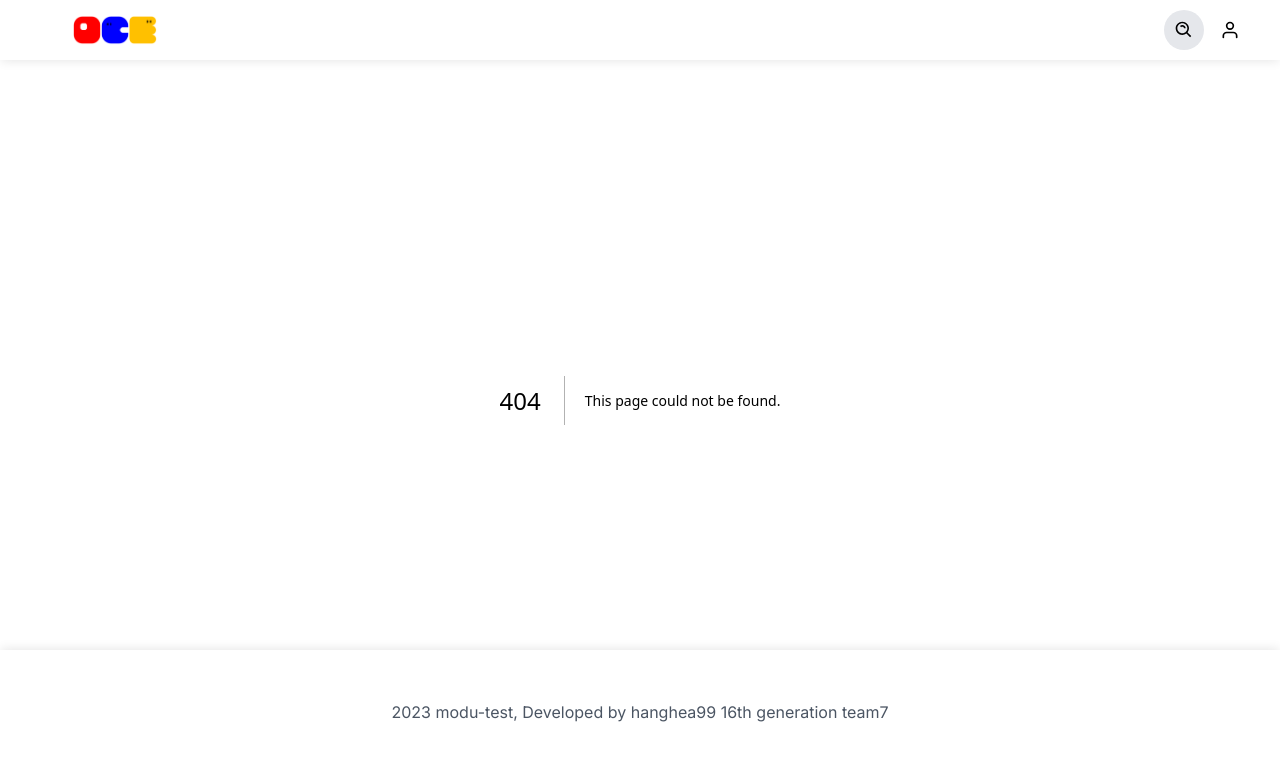
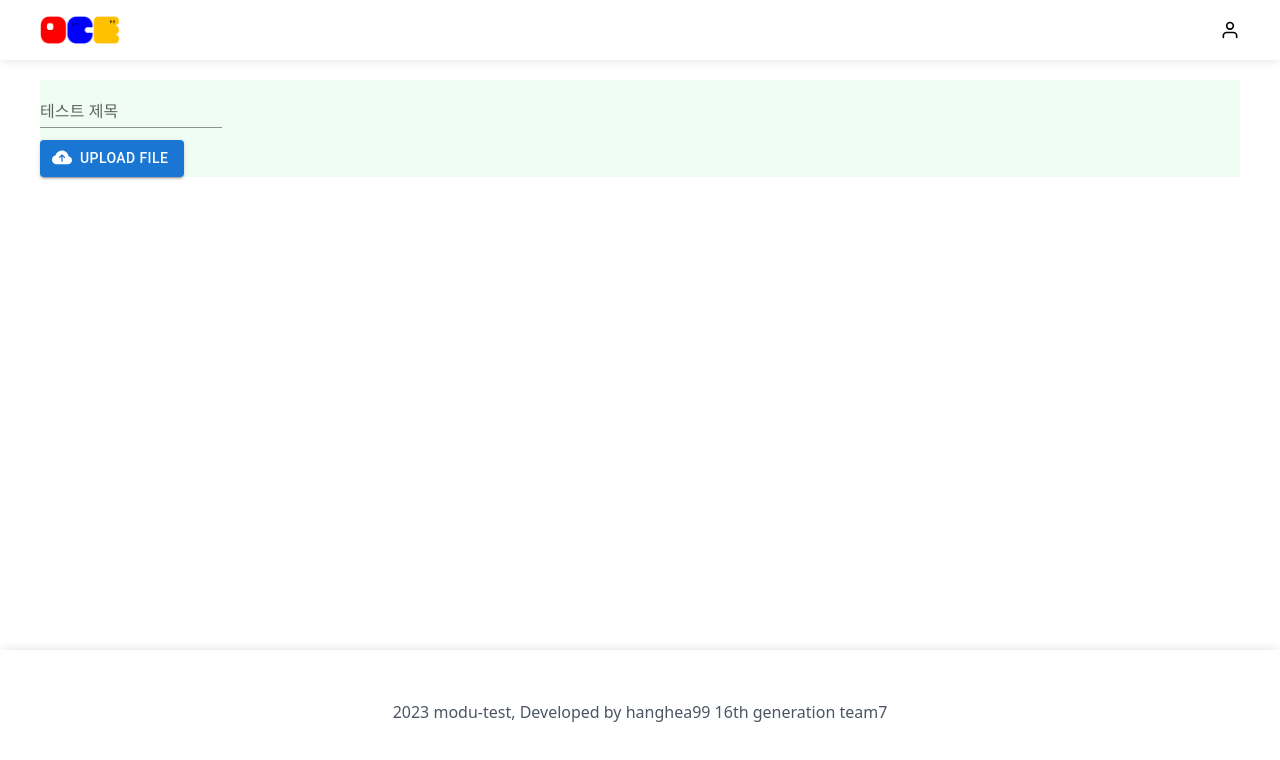
Before and after one commit to modu-test-team7/modu-test-FE, a Next.js app: page /create in a window 1280 px wide. Before the commit this address had no page. Shown: the top 760 px of the page. Built offline with nearby package versions, Linux system fonts and the light colour scheme.

Commit message:
공통 레이아웃 확인

```diff
--- a/package.json
+++ b/package.json
@@ -9,10 +9,13 @@
     "lint": "next lint"
   },
   "dependencies": {
+    "@material-ui/core": "^4.12.4",
+    "@mui/styles": "^5.14.10",
     "@types/node": "20.6.2",
     "@types/react": "18.2.21",
     "@types/react-dom": "18.2.7",
     "autoprefixer": "10.4.15",
+    "axios": "^1.5.0",
     "clsx": "^2.0.0",
     "eslint": "8.49.0",
     "eslint-config-next": "13.4.19",
@@ -21,6 +24,7 @@
     "react": "18.2.0",
     "react-dom": "18.2.0",
     "react-icons": "^4.11.0",
+    "react-router-dom": "^6.16.0",
     "sonner": "^0.7.2",
     "tailwindcss": "3.3.3",
     "typescript": "5.2.2",
--- /dev/null
+++ b/src/app/create/page.tsx
@@ -0,0 +1,45 @@
+'use client';
+
+import { makeStyles } from '@mui/styles';
+import { TextField } from '@mui/material';
+import React from 'react';
+import TestPicture from '@/components/createTest/TestPicture';
+
+type pageProps = {};
+
+const useStyles = makeStyles({
+  root: {
+    '& label.Mui-focused': {
+      color: 'green', // 라벨 색 변경
+    },
+    '& .MuiInput-underline:after': {
+      borderBottomColor: 'green', // 밑줄 색 변경
+    },
+    '& .MuiOutlinedInput-root': {
+      '&.Mui-focused fieldset': {
+        borderColor: 'green', // 외곽선 색 변경 (variant="outlined"인 경우)
+      },
+    },
+  },
+});
+
+const Page: React.FC<pageProps> = () => {
+  const classes = useStyles();
+
+  return (
+    <div className="w-[1200px] h-[100%] mx-auto flex flex-col  justify-center bg-green-50">
+      <div className='h-[60px]'>
+        <TextField
+          id="standard-multiline-flexible"
+          label="테스트 제목"
+          multiline
+          maxRows={4}
+          variant="standard"
+          className={classes.root}
+        />
+      </div>
+      <TestPicture />
+    </div>
+  );
+};
+export default Page;
--- a/src/app/layout.tsx
+++ b/src/app/layout.tsx
@@ -19,9 +19,9 @@ export default function RootLayout({
   children: React.ReactNode
 }) {
   return (
-    <html lang="en">
+    <html>
       <Header />
-      <body className={inter.className}>{children}</body>
+      <main className={inter.className}>{children}</main>
       <Footer />
     </html>
   )
--- /dev/null
+++ b/src/app/login/page.tsx
@@ -0,0 +1,11 @@
+import React from 'react';
+
+type pageProps = {
+
+};
+
+const page:React.FC<pageProps> = () => {
+
+  return <div>로그인페이지</div>
+}
+export default page;
--- a/src/app/page.tsx
+++ b/src/app/page.tsx
@@ -1,17 +1,26 @@
+
 import Image from 'next/image';
 import OAuthButton from '../components/button/OAuthButton';
 import Button from '../components/button/Button';
 import { BsShare } from 'react-icons/bs';
 import { RiKakaoTalkFill } from 'react-icons/ri';
 import ButtonGroup from '../components/button/ButtonGroup';
+import Link from 'next/link';
+import Header from '@/components/Layout/Header';
 
 export default function Home() {
   return (
-    <div className="w-[410px]">
+    <div>
+
       <Button secondary icon={BsShare} />
-      <Button primary danger>테스트하기</Button>
+      <Button primary danger>
+        테스트하기
+      </Button>
       <OAuthButton icon={RiKakaoTalkFill}> 카카오로 로그인하기 </OAuthButton>
       <ButtonGroup primaryName="저장하기" secondaryName="취소" />
+      <Link href="create-test">
+        <div className="w-[200px] h-[200px] bg-green-200">테스트만들기</div>
+      </Link>
     </div>
   );
 }
--- /dev/null
+++ b/src/components/HeaderDropdown.tsx
@@ -0,0 +1,16 @@
+import Link from 'next/link';
+import React from 'react';
+
+type HeaderDropdownProps = {};
+
+const HeaderDropdown: React.FC<HeaderDropdownProps> = () => {
+  return (
+    <div className="w-[120px] absolute z-50 shadow-md top-[50px] right-[-50px] flex flex-col items-center justify-start py-[20px] rounded-md">
+      <div className='py-[5px] text-xs font-bold'>마이페이지</div>
+      <div className='py-[5px] text-xs font-bold'>나의 테스트</div>
+      <div className='py-[5px] text-xs font-bold'>참여 테스트</div>
+      <div className='py-[5px] text-xs font-bold text-gray-600'>로그아웃</div>
+    </div>
+  );
+};
+export default HeaderDropdown;
--- a/src/components/Layout/Header.tsx
+++ b/src/components/Layout/Header.tsx
@@ -1,38 +1,42 @@
+'use client';
+
 import React from 'react';
 import Image from 'next/image';
 import Link from 'next/link';
-import { BiSearchAlt } from 'react-icons/bi';
 import { FiUser } from 'react-icons/fi';
-
+import { useState } from 'react';
+import HeaderDropdown from '../HeaderDropdown';
 
 type HeaderProps = {};
 
 const Header: React.FC<HeaderProps> = () => {
+  const [isDropdownOpen, setIsDropdownOpen] = useState(false);
+
+
+  const onClickDropdown = () => {
+    setIsDropdownOpen(!isDropdownOpen);
+  };
+
   return (
     <div className="w-full fixed top-0 z-50 h-[60px] shadow-bottom flex flex-row items-center justify-around">
       <div className="w-[--w-1200] flex flex-row items-center justify-between">
-        <Link href="/" className="relative h-[30px] w-[150px] flex-shrink-0 my-auto">
-          <Image
+        <Link
+          href="/"
+        >
+          {/* eslint-disable-next-line @next/next/no-img-element */}
+          <img
             src="/lib/images/logo_clear.png"
             alt="logo"
-            layout="fill"
-            objectFit="contain"
+            className="relative h-[30px] w-[80px] flex-shrink-0 my-auto"
           />
         </Link>
         <div className="flex flex-row items-center justify-cente">
-          <div className="w-[200px] h-[40px] flex items-center justify-end mr-4 group ">
-            <div className="w-[40px] h-[40px] rounded-full bg-gray-200 flex items-center overflow-hidden transition-all duration-300 ease-in-out group-hover:w-full group-hover:rounded-[25px] focus-keep-size">
-              <input
-                type="text"
-                className="flex-grow-0 w-0 h-full text-xs rounded-md box-border transition-all duration-300 ease-in-out border-none outline-none bg-transparent group-hover:pl-5 group-hover:w-[100%] group-hover:flex-grow hover:ml-0 focus:outline-none focus-keep-input"
-                placeholder="Search..."
-              />
-              <button className="w-[50px] flex items-center justify-center">
-                <BiSearchAlt size={20} />
-              </button>
-            </div>
+          <div className="text-sm relative" onClick={onClickDropdown}>
+            <Link href="login">
+              <FiUser size={20} />
+            </Link>
+            {isDropdownOpen && <HeaderDropdown />}
           </div>
-          <Link href="" className="text-sm"> <FiUser size={20}/> </Link>
         </div>
       </div>
     </div>
--- /dev/null
+++ b/src/components/Search.tsx
@@ -0,0 +1,22 @@
+import React from 'react';
+import { BiSearchAlt } from 'react-icons/bi';
+
+type SearchProps = {};
+
+const Search: React.FC<SearchProps> = () => {
+  return (
+    <div className="w-[200px] h-[40px] flex items-center justify-end mr-4 group">
+      <div className="w-[40px] h-[40px] rounded-full bg-gray-100 flex items-center justify-between overflow-hidden transition-all duration-300 ease-in-out group-hover:w-full group-hover:rounded-[25px] focus-keep-size">
+        <input
+          type="text"
+          className=" w-0 h-full text-xs rounded-md box-border transition-all duration-300 ease-in-out border-none outline-none bg-transparent group-hover:pl-5 group-hover:w-[100%] group-hover:flex-grow hover:ml-0 focus:outline-none focus-keep-input"
+          placeholder="Search..."
+        />
+        <button className="w-[40px] h-[40px] flex items-center justify-center">
+          <BiSearchAlt size={20} />
+        </button>
+      </div>
+    </div>
+  );
+};
+export default Search;
--- /dev/null
+++ b/src/components/createTest/TestPicture.tsx
@@ -0,0 +1,29 @@
+import * as React from 'react';
+import Button from '@mui/material/Button';
+import { styled } from '@mui/material/styles';
+import { BsFillCloudArrowUpFill } from 'react-icons/bs'
+
+type TestPictureProps = {
+
+};
+
+const VisuallyHiddenInput = styled('input')({
+  clip: 'rect(0 0 0 0)',
+  clipPath: 'inset(50%)',
+  height: 1,
+  overflow: 'hidden',
+  position: 'absolute',
+  bottom: 0,
+  left: 0,
+  whiteSpace: 'nowrap',
+  width: 1,
+});
+
+const TestPicture:React.FC<TestPictureProps> = () => {
+
+  return (<div><div></div><Button component="label" variant="contained" startIcon={<BsFillCloudArrowUpFill />}>
+  Upload file
+  <VisuallyHiddenInput type="file" />
+</Button></div>)
+}
+export default TestPicture;
--- a/src/globals.css
+++ b/src/globals.css
@@ -17,6 +17,7 @@
   --dark_gray: #757575;
 
   --w-1200: 1200px;
+  height: 100%;
 }
 
 body{
```
Also changed, not shown: src/components/createTest/TestInput.tsx (added), 1 other file (tests, documents, lock files or other folders).
